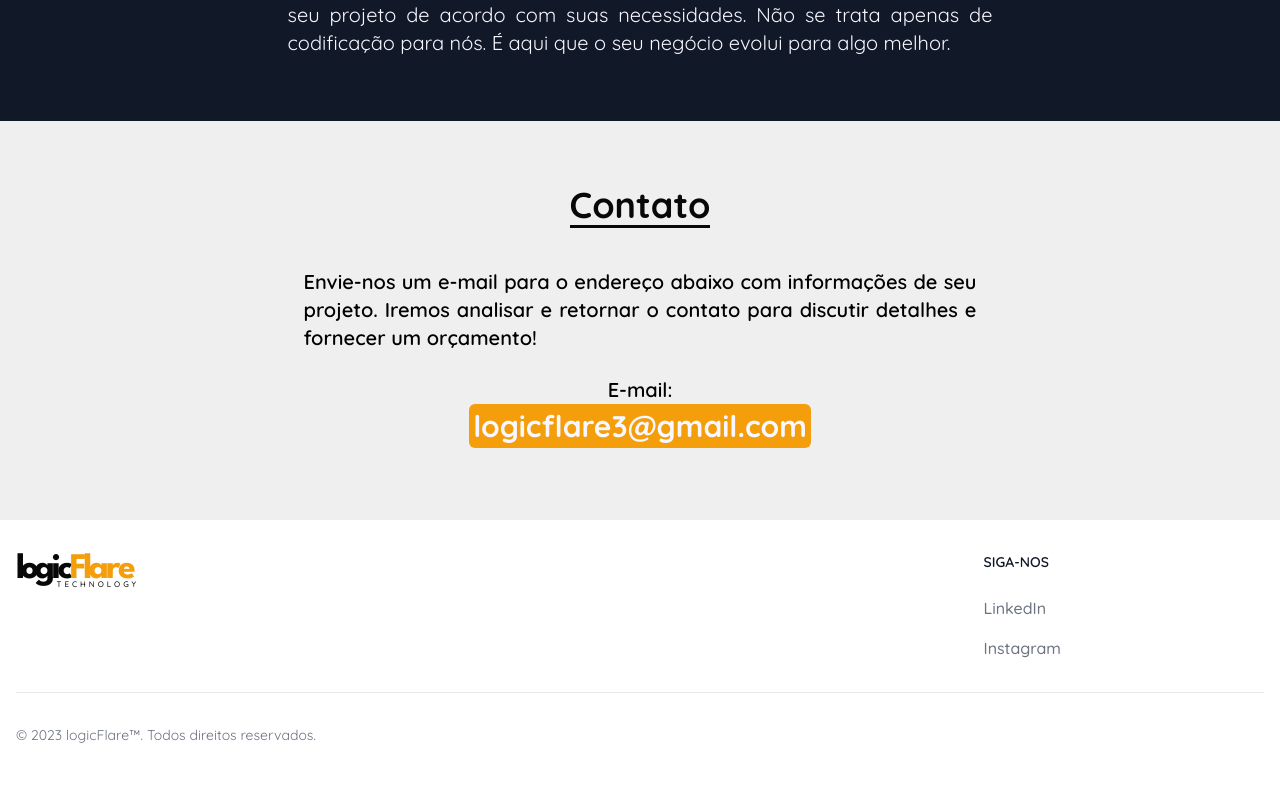
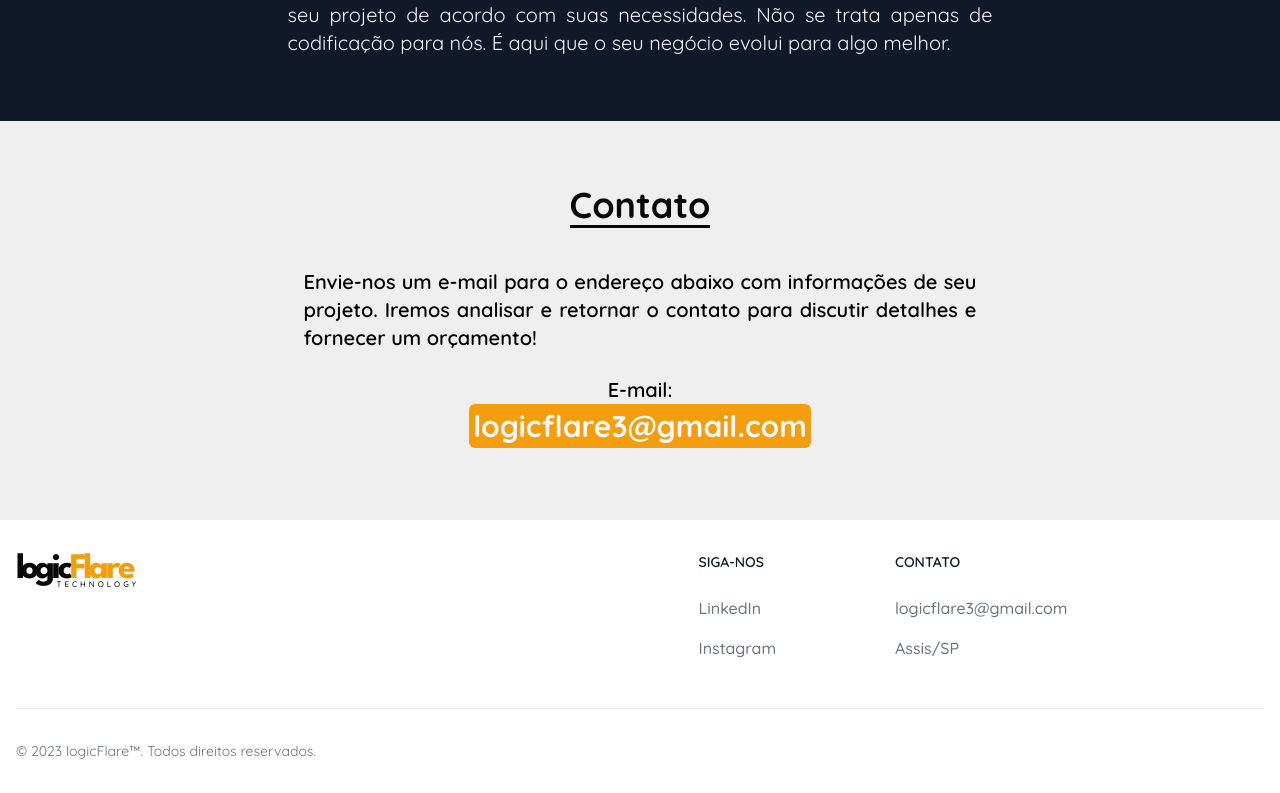
Before and after one commit to EduardoPbs/logicFlare, a React (Vite) app: page / in a window 1280 px wide. Shown: the part 1661-2454 px from the top of the page. Built offline with nearby package versions, Linux system fonts and the light colour scheme.

Commit message:
feat: add contact section w/ email and local

```diff
--- a/src/components/footer/index.tsx
+++ b/src/components/footer/index.tsx
@@ -20,6 +20,20 @@
                                 </li>
                             </ul>
                         </div>
+                        <div>
+                            <h2 className="mb-6 text-sm font-semibold text-gray-900 uppercase dark:text-white">Contato</h2>
+                            <ul className="text-gray-500 dark:text-gray-400 font-medium">
+                                <li className="mb-4">
+                                    <a href="#" className="hover:underline text-sm sm:text-base">
+                                        logicflare3@gmail.com</a>
+                                </li>
+                                <li className="mb-4">
+                                    <a href="#" className="hover:underline">
+                                        Assis/SP
+                                    </a>
+                                </li>
+                            </ul>
+                        </div>
                     </div>
                 </div>
                 <hr className="my-6 border-gray-200 sm:mx-auto dark:border-gray-700 lg:my-8" />
```
